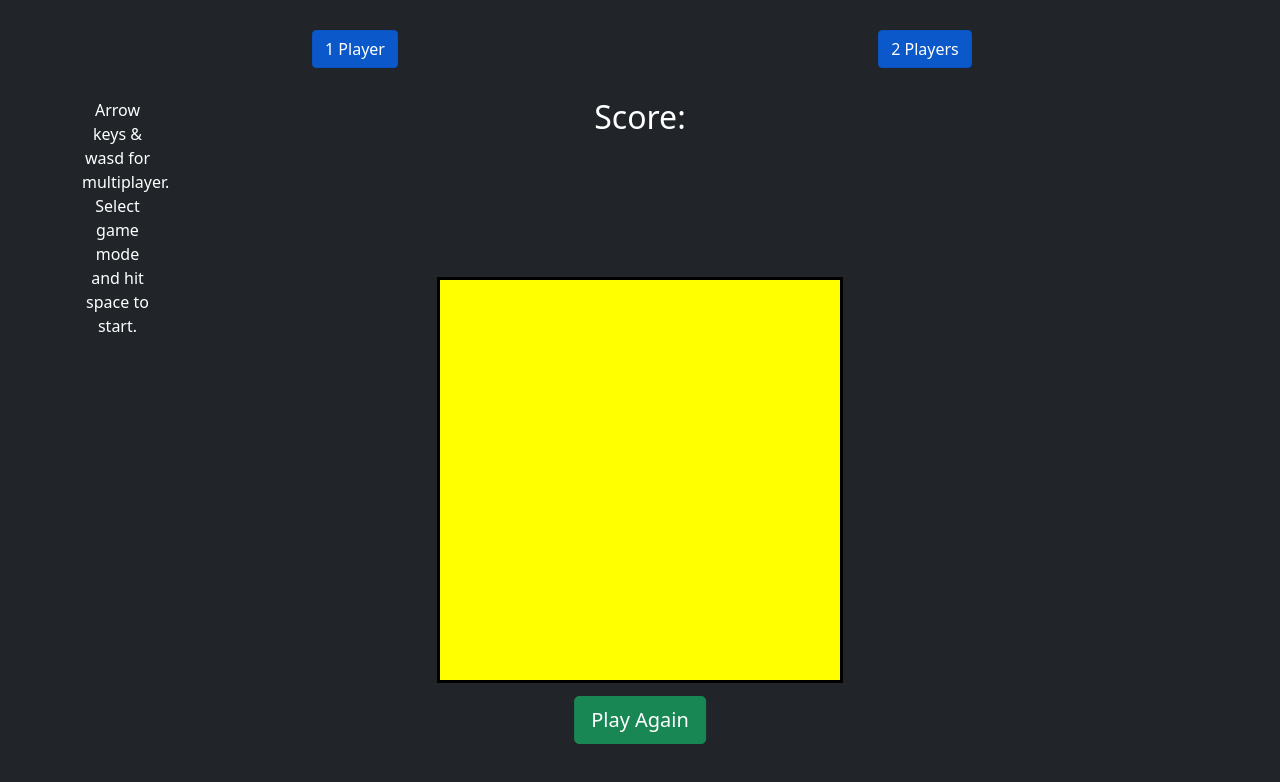
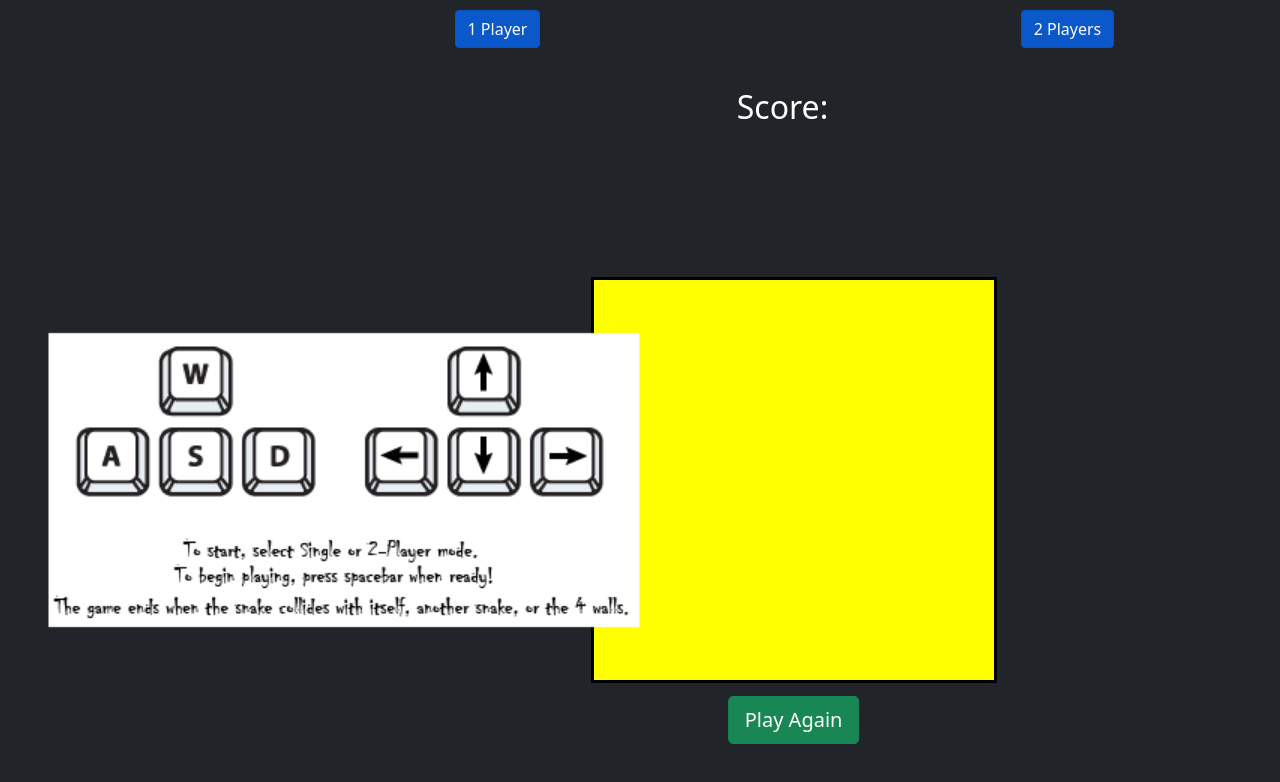
Before and after one commit to hakeymmhd/GA-Project-1_Snake, a plain HTML site: page index.html in a window 1280 px wide. Drawn offline with nearby package versions, Linux system fonts and the light colour scheme.

Commit message:
updated UI

```diff
--- a/JS/app.js
+++ b/JS/app.js
@@ -206,11 +206,13 @@ $(() => {
     singlePl.addEventListener("click", () => {
         singleMode();
         console.log("single mode clicked");
+        $('#modeDisplay').text("Single player mode selected. Spacebar to start!");
     });
 
     multiPl.addEventListener("click", () => {
         multiMode();
         console.log("Multiplayer mode clicked");
+        $('#modeDisplay').text("Multiplayer mode selected. Spacebar to start!");
     });
 
     restartgame.addEventListener("click", () => {
--- a/index.html
+++ b/index.html
@@ -9,11 +9,7 @@
     <script src="./JS/app.js"></script>
     <script src="./JS/main.js"></script>
 
-
     <title>2D Snake</title>
-    <link rel="canonical" href="https://getbootstrap.com/docs/5.1/examples/cover/">
-
-
 
     <!-- Bootstrap core CSS -->
     <link href="https://cdn.jsdelivr.net/npm/bootstrap@5.1.0/dist/css/bootstrap.min.css" rel="stylesheet" integrity="sha384-KyZXEAg3QhqLMpG8r+8fhAXLRk2vvoC2f3B09zVXn8CA5QIVfZOJ3BCsw2P0p/We" crossorigin="anonymous">
@@ -24,11 +20,12 @@
 
 <body class="d-flex h-100 text-center text-white bg-dark">
     <div class="container">
-        <div class="row ">
-            <div class="col-lg-6">
+        <div class="row">
+            <div class="col-md-9">
                 <button type="button" id="singlePlayer" class="btn btn-primary active" role="button" aria-pressed="true">1 Player</button>
             </div>
-            <div class="col-lg-6">
+
+            <div class="col-md-3">
                 <button type="button" id="multiPlayer" class="btn btn-primary active" role="button" aria-pressed="true">2 Players</button>
             </div>
         </div>
@@ -36,20 +33,28 @@
 
 
 
-        <button id="restart" class="btn btn-success btn-lg">Play Again</button>
-
-
-        <div class="row">
-            <div class="col-lg-1">
-                <p>Arrow keys & wasd for multiplayer. Select game mode and hit space to start.</p>
+        <div class="row" id="displayMode">
+            <div class="col-xl-3">
+                <h2 id="modeDisplay"> </h2>
             </div>
-            <div class="col-lg-10">
+            <div class="col-lg-9" id="scoreTag">
                 <h2>Score:</h2>
                 <div id="Score" class="row">
 
                 </div>
             </div>
         </div>
+
+
+        <div class="row">
+            <div class="col-lg-3" id="gameIns">
+                <img src="Arrow-keys.png" alt="Game instructions" class="rounded float-left" width="600">
+
+            </div>
+
+        </div>
+        <button id="restart" class="btn btn-success btn-lg">Play Again</button>
+
     </div>
 
 
--- a/style.css
+++ b/style.css
@@ -1,18 +1,34 @@
 #canvas1 {
     position: absolute;
     top: 60%;
-    left: 50%;
+    left: 62%;
     transform: translate(-50%, -50%);
     background: grey;
 }
 
 .row {
-    padding: 30px 0px 0px 0px;
+    padding: 10px 0px 0px 0px;
 }
 
 #restart {
     position: absolute;
     top: 90%;
-    left: 50%;
+    left: 62%;
     transform: translate(-50%, -50%);
 }
+
+#gameIns {
+    position: absolute;
+    top: 60%;
+    left: 15%;
+    transform: translate(-50%, -50%);
+
+}
+
+#displayMode {
+    margin-top: 30px;
+}
+
+#scoreTag {
+    margin-top: 0px;
+}
```
Also changed, not shown: JS/main.js (+0 -7 lines), Arrow-keys.png (added).
